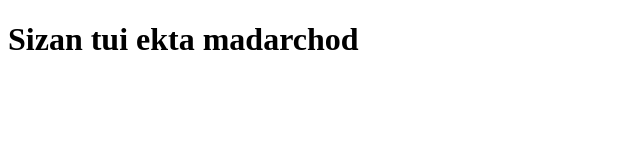
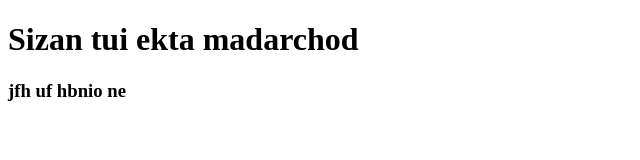
Before and after one commit to rakibulhuda96/new-project, a plain HTML site: page index.html in a window 1280 px wide. Shown: the whole page, without its empty margins (0-640 px from the left). Drawn offline with Linux system fonts and the light colour scheme.

Commit message:
its solved

```diff
--- a/index.html
+++ b/index.html
@@ -8,5 +8,6 @@
 </head>
 <body>
     <h1>Sizan  tui ekta madarchod</h1>
+    <h3>jfh uf hbnio ne</h3>
 </body>
 </html>
```
